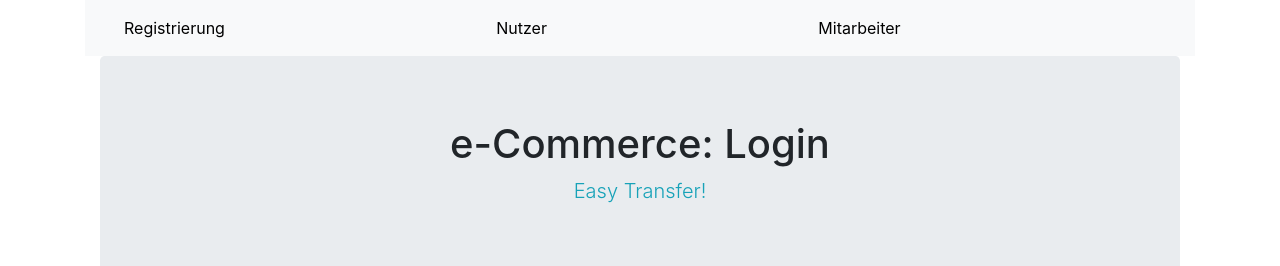
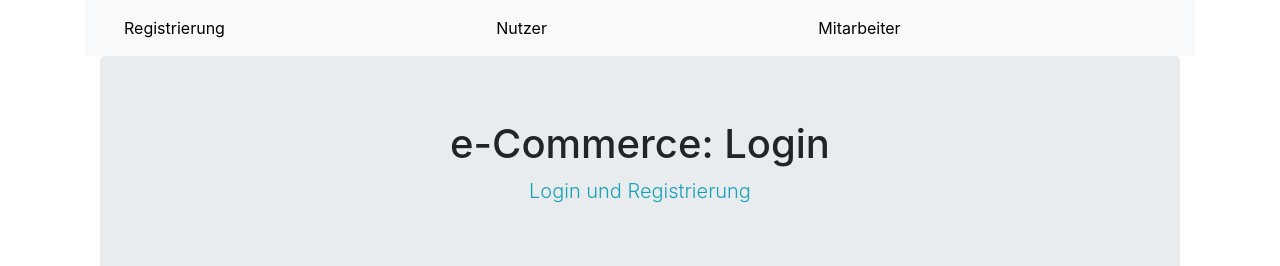
Before and after one commit to TillKaminski/eCommerce-Frontend-Angular, an Angular app: page /login in a window 1280 px wide. Shown: the top 266 px of the page. Built offline with nearby package versions, Linux system fonts and the light colour scheme.

Commit message:
README nachgetragen

```diff
--- a/src/app/employee/employee.component.html
+++ b/src/app/employee/employee.component.html
@@ -103,7 +103,7 @@
                                     <th scope="col">
                                         <button *ngIf="!deposit?.authorized"
                                             (click)="authorizePayment(usersSort.id, deposit)" type="button"
-                                            class="btn btn-primary">authorisieren</button>
+                                            class="btn btn-primary">autorisieren</button>
                                     </th>
                                 </tr>
                             </ng-container>
@@ -147,7 +147,7 @@
                                         <th scope="col">
                                             <button *ngIf="!deposit?.authorized"
                                                 (click)="authorizePayment(usersSort.id, deposit)" type="button"
-                                                class="btn btn-primary">authorisieren</button>
+                                                class="btn btn-primary">autorisieren</button>
                                         </th>
                                     </tr>
                                 </ng-container>
@@ -193,7 +193,7 @@
                                             <div>
                                                 <button *ngIf="!deposit?.authorized"
                                                     (click)="authorizePayment(usersSort.id, deposit)" type="button"
-                                                    class="btn btn-primary">authorisieren</button>
+                                                    class="btn btn-primary">autorisieren</button>
                                             </div>
                                         </th>
                                     </tr>
@@ -242,7 +242,7 @@
                                             <th scope="col">
                                                 <button *ngIf="!deposit?.authorized"
                                                     (click)="authorizePayment(usersSort.id, deposit)" type="button"
-                                                    class="btn btn-primary">authorisieren</button>
+                                                    class="btn btn-primary">autorisieren</button>
                                             </th>
                                         </tr>
                                     </ng-container>
--- a/src/app/login/login.component.html
+++ b/src/app/login/login.component.html
@@ -37,7 +37,7 @@
     <main role="main" class="container">
         <div class="jumbotron text-center">
             <h1>e-Commerce: Login</h1>
-            <p class="lead text-info">Easy Transfer!</p>
+            <p class="lead text-info">Login und Registrierung</p>
         </div>
         <br>
         <br>
--- a/src/app/user/user.component.html
+++ b/src/app/user/user.component.html
@@ -26,7 +26,7 @@
     <main role="main" class="container">
         <div class="jumbotron text-center">
             <h1>e-Commerce: Benutzer</h1>
-            <p class="lead text-info">Transfer</p>
+            <p class="lead text-info">Kontoaktionen</p>
         </div>
     </main>
 
```
Also changed, not shown: 1 other file (tests, documents, lock files or other folders).
